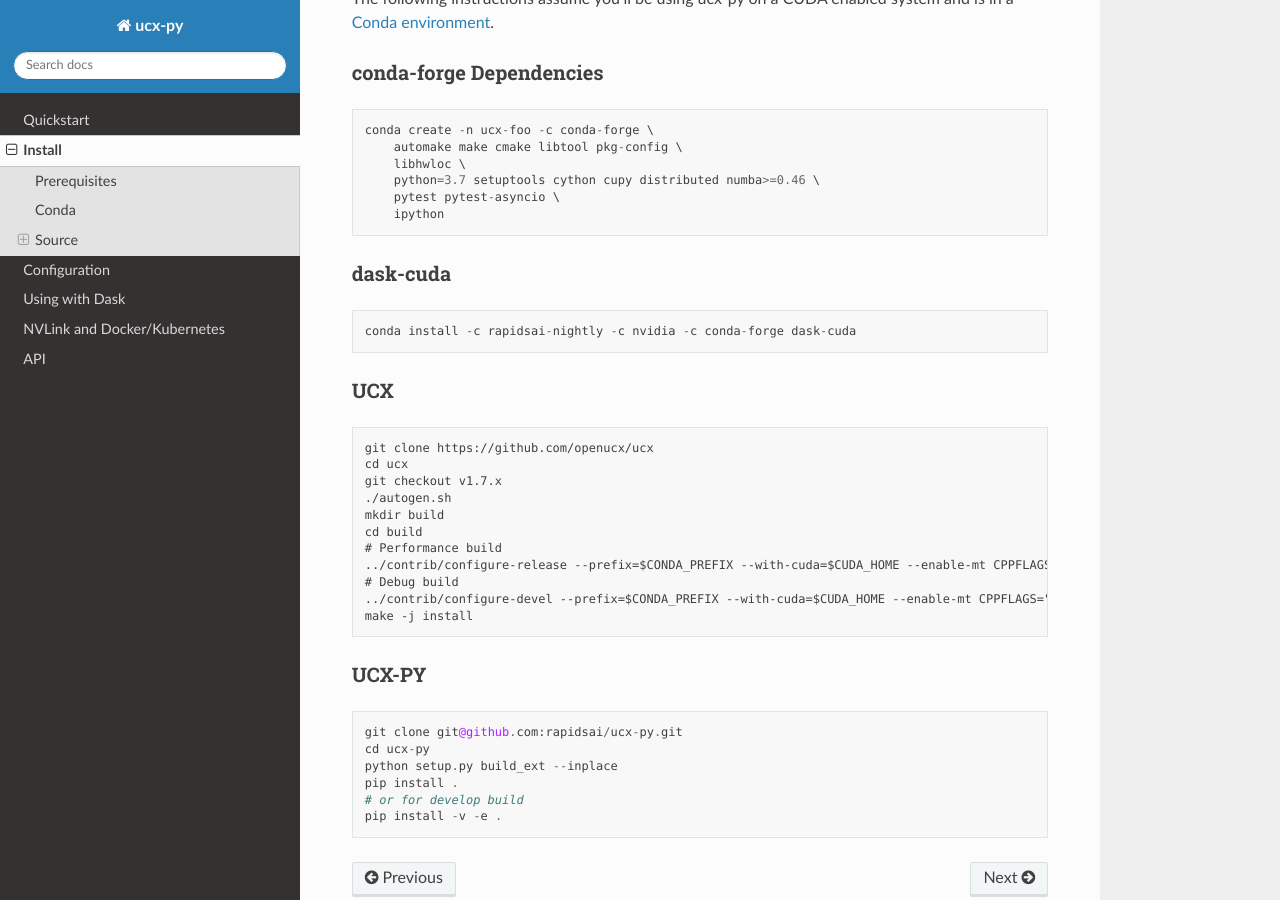
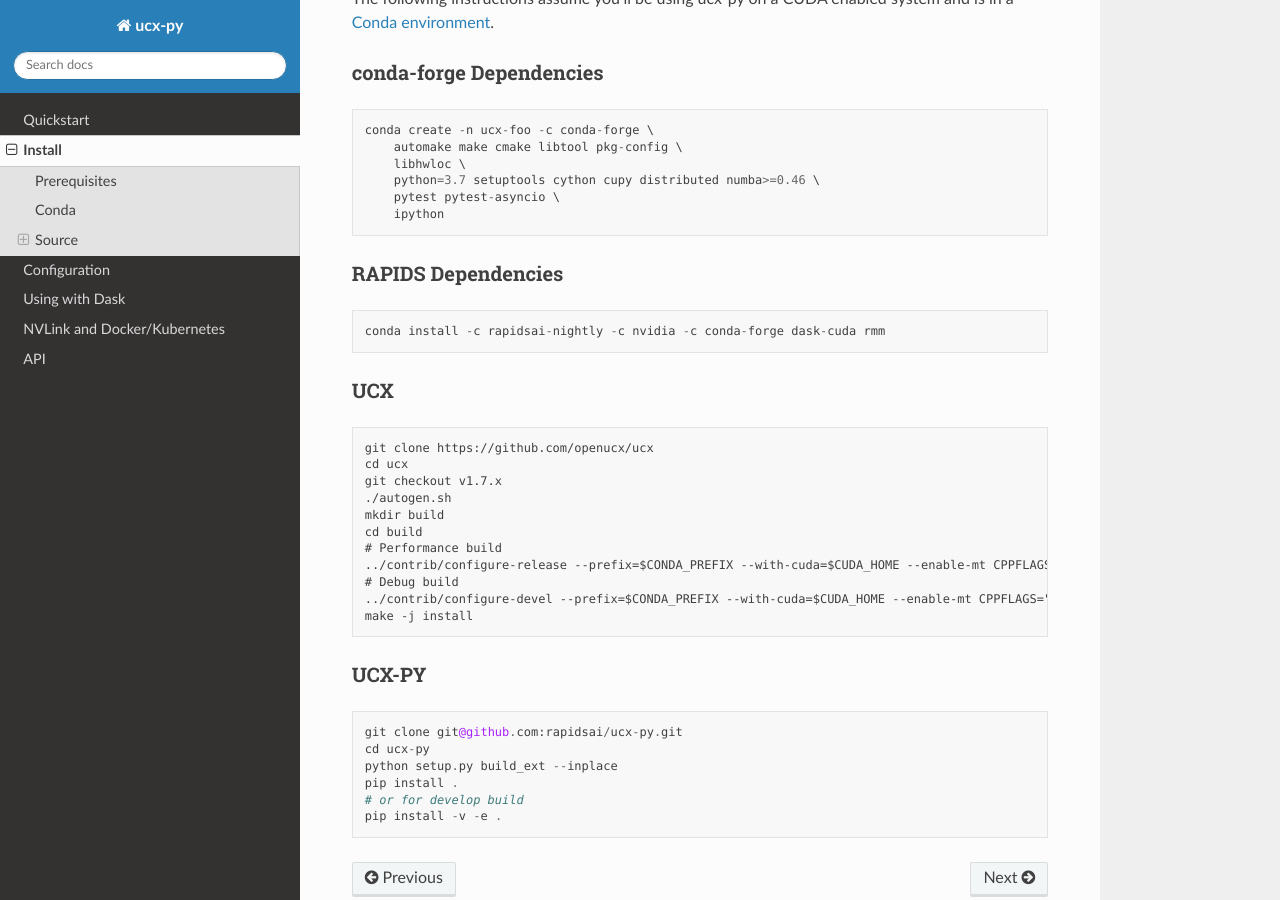
Before and after one commit to rapidsai/ucx-py, a Sphinx documentation site: the page built from docs/source/install.rst, in a window 1280 px wide and 900 px high, scrolled down 850 px. Built offline with Sphinx 7.4.7 and the Read the Docs theme 2.0.0, drawn with Linux system fonts in a browser that asks for light colours.

Commit message:
Add RMM to the source build dependencies

```diff
--- a/docs/source/install.rst
+++ b/docs/source/install.rst
@@ -50,12 +50,12 @@
         pytest pytest-asyncio \
         ipython
 
-dask-cuda
-~~~~~~~~~
+RAPIDS Dependencies
+~~~~~~~~~~~~~~~~~~~
 
 ::
 
-    conda install -c rapidsai-nightly -c nvidia -c conda-forge dask-cuda
+    conda install -c rapidsai-nightly -c nvidia -c conda-forge dask-cuda rmm
 
 UCX
 ~~~
```
